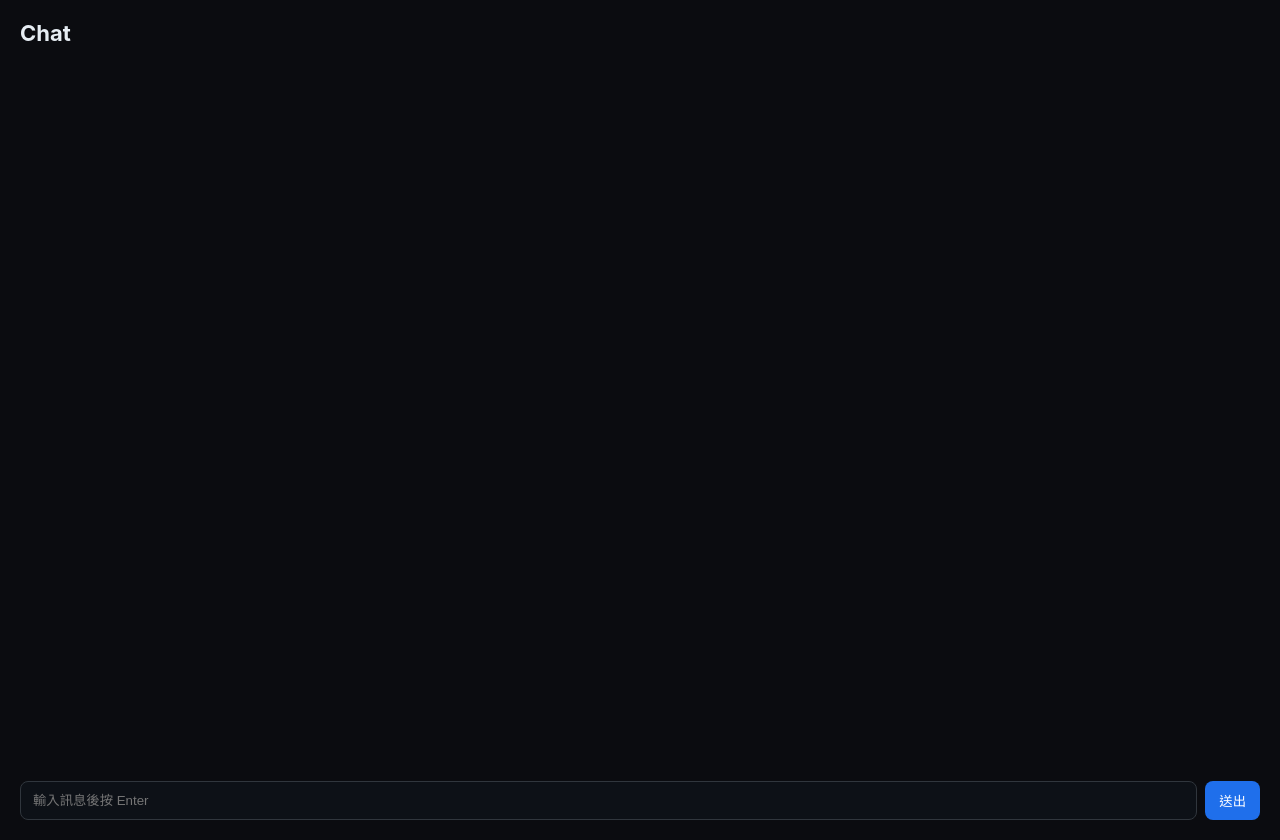
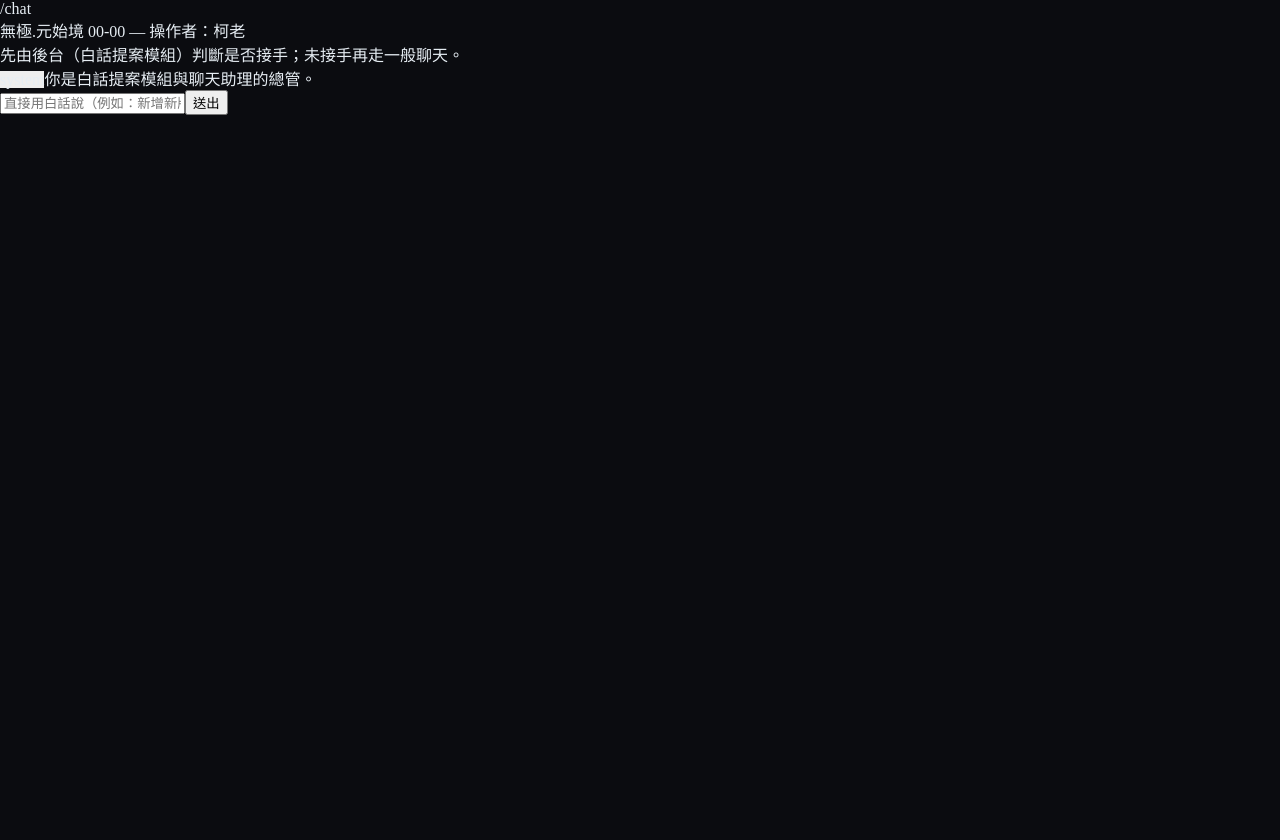
Before and after one commit to gery0112x/wentian-clean, a Next.js app: page /chat in a window 1280 px wide. After the commit the page ends 800 px from the top, so only its background shows below. Built offline with nearby package versions, Linux system fonts and the light colour scheme.

Commit message:
Update page.tsx

```diff
--- a/app/chat/page.tsx
+++ b/app/chat/page.tsx
@@ -1,122 +1,136 @@
-// app/chat/page.tsx
 'use client';
 
-import { useState } from 'react';
+import React, { useEffect, useRef, useState } from 'react';
 
-type ChatMessage = { role: 'user' | 'assistant'; content: string };
+type Msg = { role: 'user' | 'assistant' | 'system'; content: string };
 
 export default function ChatPage() {
-  const [messages, setMessages] = useState<ChatMessage[]>([]);
+  const [idn, setIdn] = useState<{ platform: string; realm: string; operator: string; banner: string } | null>(null);
+  const [messages, setMessages] = useState<Msg[]>([
+    { role: 'system', content: '你是白話提案模組與聊天助理的總管。' },
+  ]);
   const [input, setInput] = useState('');
-  const [loading, setLoading] = useState(false);
+  const [busy, setBusy] = useState(false);
+  const scRef = useRef<HTMLDivElement>(null);
 
-  async function send() {
-    const text = input.trim();
-    if (!text) return;
-    setInput('');
-    setMessages((m) => [...m, { role: 'user', content: text }]);
-    setLoading(true);
-    try {
+  useEffect(() => {
+    // 讀取身份（無極.元始境 00-00 / 柯老）
+    fetch('/api/ops/trigger', { cache: 'no-store' })
+      .then(r => r.json())
+      .then(d => setIdn({ platform: d.platform, realm: d.realm, operator: d.operator, banner: d.banner }))
+      .catch(() => void 0);
+  }, []);
+
+  useEffect(() => {
+    scRef.current?.scrollTo({ top: scRef.current.scrollHeight, behavior: 'smooth' });
+  }, [messages]);
+
+  async function callOpsTrigger(text: string) {
+    const r = await fetch('/api/ops/trigger', {
+      method: 'POST',
+      headers: { 'content-type': 'application/json' },
+      body: JSON.stringify({ text }),
+    });
+    return r.json();
+  }
+
+  async function callChatAPI(text: string) {
     const r = await fetch('/api/chat', {
       method: 'POST',
       headers: { 'content-type': 'application/json' },
       body: JSON.stringify({
         model: 'gpt-4o',
-          messages: [{ role: 'user', content: text }],
+        messages: [
+          ...messages.filter(m => m.role !== 'system'),
+          { role: 'user', content: text },
+        ],
       }),
     });
-      const d = await r.json();
-      const reply =
-        d?.choices?.[0]?.message?.content ?? d?.text ?? JSON.stringify(d);
+    return r.json();
+  }
 
-      setMessages((m) => [...m, { role: 'assistant', content: reply }]);
-    } catch (e: any) {
-      setMessages((m) => [
+  async function handleSubmit(e?: React.FormEvent) {
+    e?.preventDefault();
+    const text = input.trim();
+    if (!text || busy) return;
+
+    setBusy(true);
+    setMessages(m => [...m, { role: 'user', content: text }]);
+    setInput('');
+
+    try {
+      // 先走後台「白話提案模組」總管
+      const gate = await callOpsTrigger(text);
+
+      if (gate?.ok && gate?.handled) {
+        // 後台已處理（走 proposal / upgrade ... ）
+        const pretty = JSON.stringify(
+          { intent: gate.intent, result: gate.result ?? gate.error ?? null },
+          null,
+          2,
+        );
+        setMessages(m => [
           ...m,
-        { role: 'assistant', content: '（呼叫 /api/chat 失敗）' },
+          { role: 'assistant', content: `【後台：${gate.banner ?? '無極'}】\n${pretty}` },
         ]);
-      console.error(e);
+      } else {
+        // 後台未接手 → 回到一般聊天
+        const data = await callChatAPI(text);
+        const content =
+          data?.choices?.[0]?.message?.content ??
+          data?.content ??
+          JSON.stringify(data, null, 2);
+        setMessages(m => [...m, { role: 'assistant', content }]);
+      }
+    } catch (err: any) {
+      setMessages(m => [...m, { role: 'assistant', content: `發生錯誤：${String(err)}` }]);
     } finally {
-      setLoading(false);
+      setBusy(false);
     }
   }
 
   return (
-    <main
-      style={{
-        minHeight: '100dvh',
-        display: 'flex',
-        flexDirection: 'column',
-        gap: 16,
-        padding: 20,
-        background: '#0b0c10',
-        color: '#e6edf3',
-        fontFamily:
-          '-apple-system,BlinkMacSystemFont,Segoe UI,Roboto,Helvetica,Arial,Apple Color Emoji,Segoe UI Emoji',
-      }}
-    >
-      <h1 style={{ margin: 0, fontSize: 22 }}>Chat</h1>
+    <div className="mx-auto flex h-[100dvh] max-w-3xl flex-col px-4 py-6">
+      <header className="mb-4 rounded-xl border p-4 text-sm">
+        <div className="font-semibold">/chat</div>
+        <div className="opacity-80">
+          {idn ? `${idn.platform}.${idn.realm} — 操作者：${idn.operator}` : '讀取身份中…'}
+        </div>
+        <div className="opacity-60">先由後台（白話提案模組）判斷是否接手；未接手再走一般聊天。</div>
+      </header>
 
       <div
-        style={{
-          flex: 1,
-          overflowY: 'auto',
-          display: 'flex',
-          flexDirection: 'column',
-          gap: 8,
-          paddingRight: 4,
-        }}
+        ref={scRef}
+        className="flex-1 overflow-y-auto rounded-xl border p-4"
+        style={{ scrollBehavior: 'smooth' }}
       >
         {messages.map((m, i) => (
-          <div
-            key={i}
-            style={{
-              alignSelf: m.role === 'user' ? 'flex-end' : 'flex-start',
-              background: m.role === 'user' ? '#1f6feb' : '#161b22',
-              color: '#e6edf3',
-              padding: '10px 12px',
-              borderRadius: 10,
-              maxWidth: 680,
-              whiteSpace: 'pre-wrap',
-              lineHeight: 1.5,
-            }}
-          >
+          <div key={i} className="mb-3 whitespace-pre-wrap">
+            <span className="mr-2 inline-block rounded px-2 py-0.5 text-xs opacity-70"
+              style={{ background: m.role === 'user' ? '#e6f4ff' : m.role === 'assistant' ? '#f1f8e9' : '#eee' }}>
+              {m.role}
+            </span>
             {m.content}
           </div>
         ))}
+        {busy && <div className="opacity-60">思考中…</div>}
       </div>
 
-      <div style={{ display: 'flex', gap: 8 }}>
+      <form onSubmit={handleSubmit} className="mt-4 flex gap-2">
         <input
+          className="flex-1 rounded-xl border px-3 py-2"
+          placeholder="直接用白話說（例如：新增新版區，權限 admin/editor；或是：回滾上一版；查進度）"
           value={input}
-          onChange={(e) => setInput(e.target.value)}
-          onKeyDown={(e) => e.key === 'Enter' && send()}
-          placeholder="輸入訊息後按 Enter"
-          style={{
-            flex: 1,
-            padding: '10px 12px',
-            borderRadius: 8,
-            border: '1px solid #30363d',
-            background: '#0d1117',
-            color: '#e6edf3',
-            outline: 'none',
-          }}
+          onChange={e => setInput(e.target.value)}
         />
         <button
-          onClick={send}
-          disabled={loading}
-          style={{
-            padding: '10px 14px',
-            borderRadius: 8,
-            border: 0,
-            background: loading ? '#1f6feb99' : '#1f6feb',
-            color: '#fff',
-            cursor: loading ? 'default' : 'pointer',
-          }}
+          type="submit"
+          disabled={busy}
+          className="rounded-xl bg-black px-4 py-2 text-white disabled:opacity-50"
         >
-          {loading ? '…' : '送出'}
+          {busy ? '送出中…' : '送出'}
         </button>
+      </form>
     </div>
-    </main>
   );
 }
```
Lines whose indentation alone changed are shown as unchanged.
